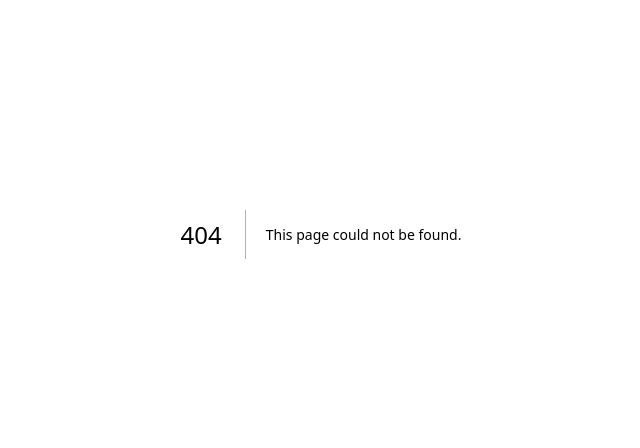
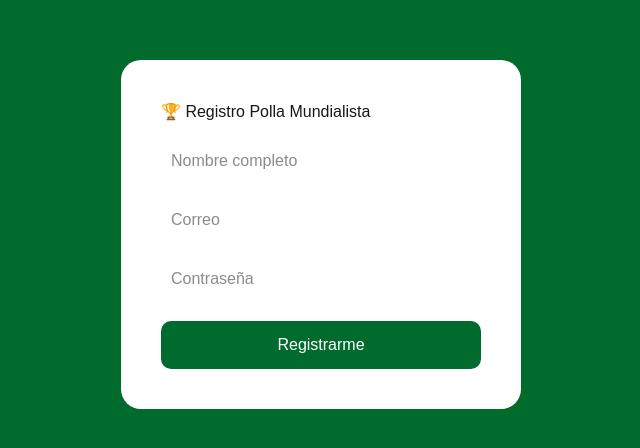
Before and after one commit to wb8yw92s84-prog/polla-mundialista, a Next.js app: page /registro in a window 1280 px wide. Before the commit this address had no page. Shown: the part 166-614 px from the top of the page, without its empty margins (319-959 px from the left). Built offline with nearby package versions, Linux system fonts and the light colour scheme.

Commit message:
registro usuarios

```diff
--- /dev/null
+++ b/app/registro/page.tsx
@@ -0,0 +1,99 @@
+'use client'
+
+import { useState } from 'react'
+import { supabase } from '../lib/supabase'
+
+export default function Registro() {
+  const [nombre, setNombre] = useState('')
+  const [email, setEmail] = useState('')
+  const [password, setPassword] = useState('')
+
+  async function registrar() {
+    if (!nombre || !email || !password) {
+      alert('Completa todos los campos')
+      return
+    }
+
+    const { error } = await supabase.from('usuarios').insert([
+      {
+        nombre,
+        email,
+        password,
+        aprobado: false
+      }
+    ])
+
+    if (error) {
+      alert(error.message)
+      return
+    }
+
+    alert(
+      'Registro enviado correctamente. Tu cuenta será activada cuando se confirme el pago.'
+    )
+
+    setNombre('')
+    setEmail('')
+    setPassword('')
+  }
+
+  return (
+    <div
+      style={{
+        minHeight: '100vh',
+        background: '#006b2d',
+        display: 'flex',
+        justifyContent: 'center',
+        alignItems: 'center'
+      }}
+    >
+      <div
+        style={{
+          background: 'white',
+          padding: 40,
+          borderRadius: 20,
+          width: 400
+        }}
+      >
+        <h1>🏆 Registro Polla Mundialista</h1>
+
+        <input
+          placeholder="Nombre completo"
+          value={nombre}
+          onChange={(e) => setNombre(e.target.value)}
+          style={{ width: '100%', padding: 10, marginTop: 15 }}
+        />
+
+        <input
+          placeholder="Correo"
+          value={email}
+          onChange={(e) => setEmail(e.target.value)}
+          style={{ width: '100%', padding: 10, marginTop: 15 }}
+        />
+
+        <input
+          type="password"
+          placeholder="Contraseña"
+          value={password}
+          onChange={(e) => setPassword(e.target.value)}
+          style={{ width: '100%', padding: 10, marginTop: 15 }}
+        />
+
+        <button
+          onClick={registrar}
+          style={{
+            width: '100%',
+            padding: 12,
+            marginTop: 20,
+            background: '#006b2d',
+            color: 'white',
+            border: 'none',
+            borderRadius: 10
+          }}
+        >
+          Registrarme
+        </button>
+      </div>
+    </div>
+  )
+}
```
Also changed, not shown: app/login/page.tsx (added).
